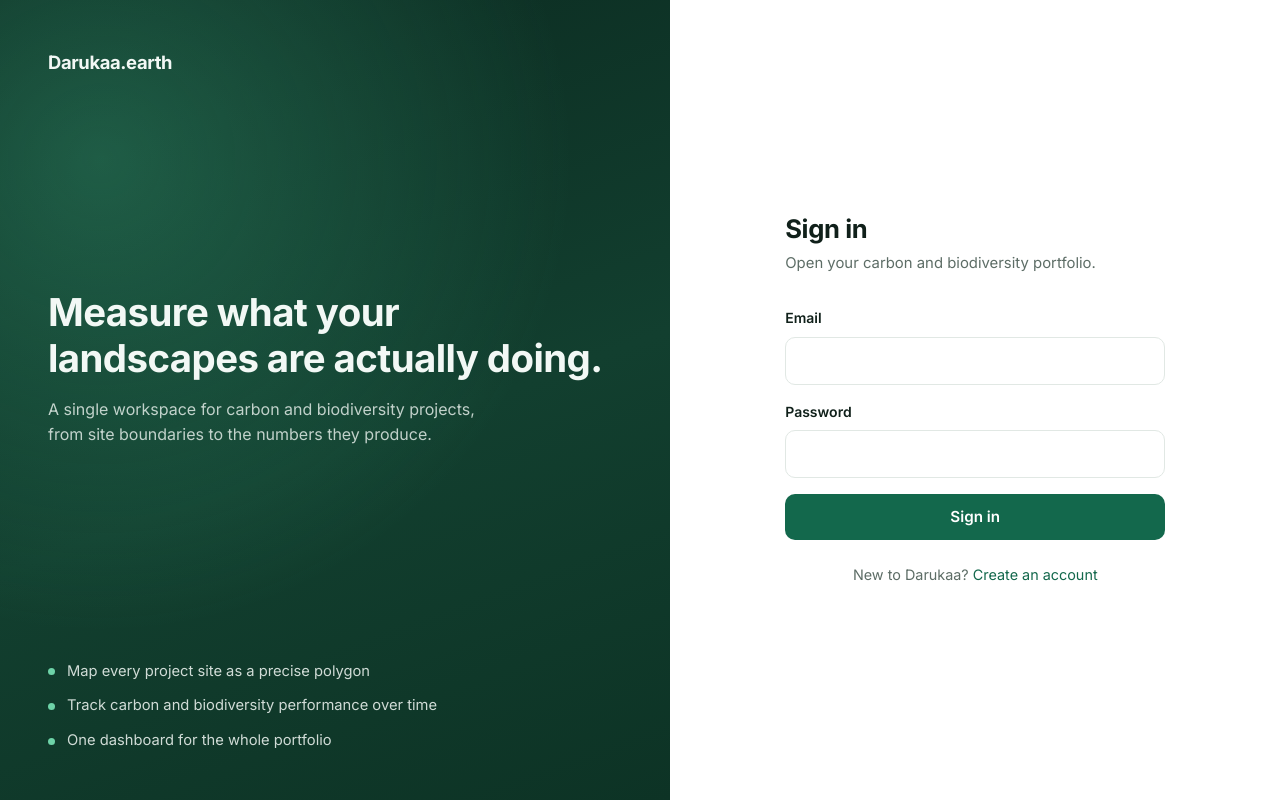
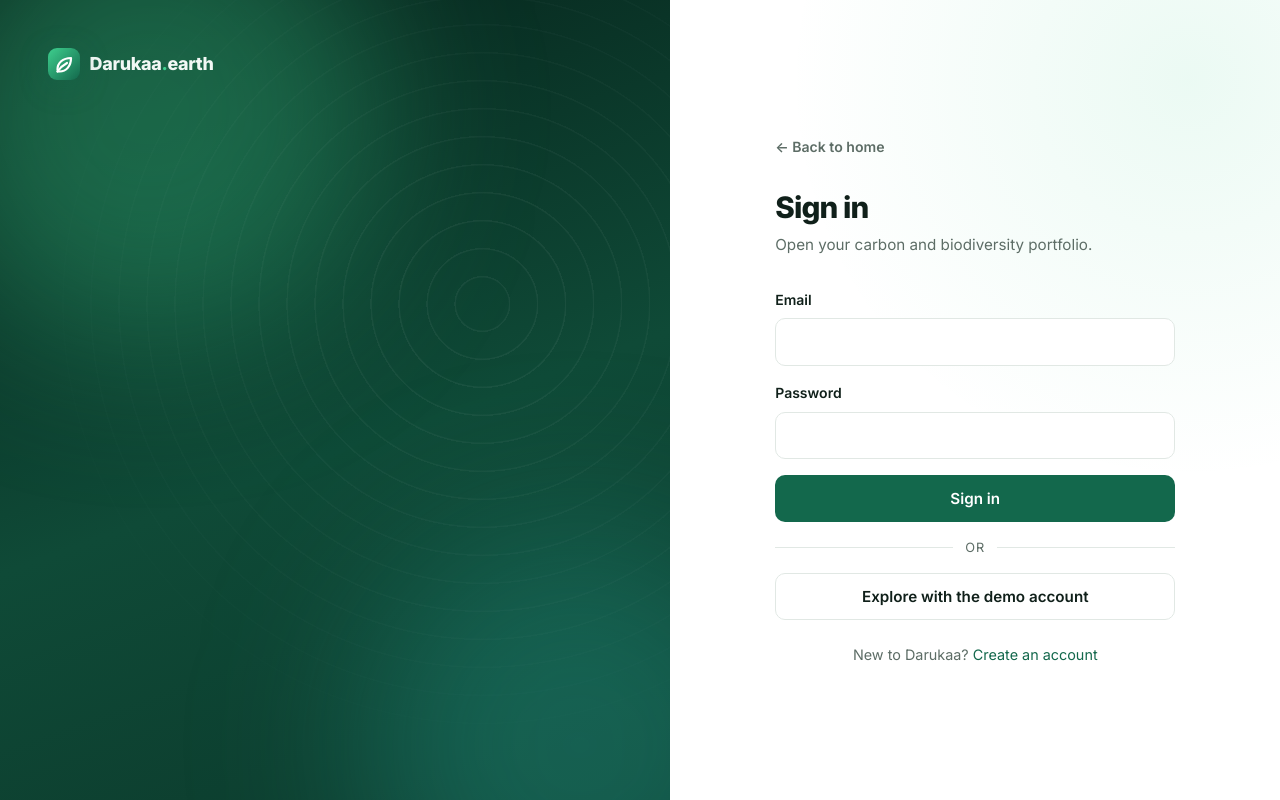
Before and after one commit to mdfaiz04/Geo-Atlas, a React (Vite) app in the folder frontend/: page /login in a window 1280 px wide. Built offline with nearby package versions, Linux system fonts and the light colour scheme; no server answers.

Commit message:
feat(auth): polish sign-in with branding and one-click demo access

```diff
--- a/frontend/src/features/auth/components/AuthForm.css
+++ b/frontend/src/features/auth/components/AuthForm.css
@@ -4,3 +4,21 @@
   flex-direction: column;
   gap: var(--space-4);
 }
+
+.auth-form__divider {
+  display: flex;
+  align-items: center;
+  gap: var(--space-3);
+  color: var(--color-text-muted);
+  font-size: 0.8rem;
+  text-transform: uppercase;
+  letter-spacing: 0.08em;
+}
+
+.auth-form__divider::before,
+.auth-form__divider::after {
+  content: '';
+  flex: 1;
+  height: 1px;
+  background-color: var(--color-border);
+}
--- a/frontend/src/features/auth/components/AuthShell.css
+++ b/frontend/src/features/auth/components/AuthShell.css
@@ -6,32 +6,83 @@
 }
 
 .auth__brand {
+  position: relative;
   display: flex;
   flex-direction: column;
   justify-content: space-between;
   gap: var(--space-7);
+  overflow: hidden;
   padding: var(--space-7);
   color: #f2f8f5;
-  background:
-    radial-gradient(circle at 15% 20%, rgba(63, 174, 131, 0.35), transparent 55%),
-    linear-gradient(160deg, #0b2a20 0%, #123f2f 55%, #0d3325 100%);
+  background: linear-gradient(160deg, #06221a 0%, #0f4a37 55%, #0c3a2c 100%);
 }
 
-.auth__wordmark {
-  font-size: 1.15rem;
-  font-weight: 700;
-  letter-spacing: -0.02em;
+.auth__glow {
+  position: absolute;
+  border-radius: 50%;
+  filter: blur(80px);
+  pointer-events: none;
+  animation: auth-drift 16s ease-in-out infinite alternate;
+}
+
+.auth__glow--one {
+  top: -120px;
+  left: -80px;
+  width: 460px;
+  height: 460px;
+  background: rgba(62, 207, 142, 0.35);
+}
+
+.auth__glow--two {
+  bottom: -140px;
+  right: -100px;
+  width: 420px;
+  height: 420px;
+  background: rgba(43, 179, 163, 0.3);
+  animation-delay: -8s;
+}
+
+.auth__contours {
+  position: absolute;
+  inset: 0;
+  pointer-events: none;
+  background: repeating-radial-gradient(
+    circle at 72% 38%,
+    transparent 0 26px,
+    rgba(255, 255, 255, 0.05) 27px 28px
+  );
+  mask-image: radial-gradient(circle at 72% 38%, #000 10%, transparent 70%);
+}
+
+.auth__logo,
+.auth__story,
+.auth__points {
+  position: relative;
+}
+
+.auth__logo {
+  align-self: flex-start;
+  color: #f2f8f5;
+}
+
+.auth__story {
+  animation: auth-rise 0.9s cubic-bezier(0.2, 0.7, 0.2, 1) both 0.1s;
 }
 
 .auth__headline {
-  font-size: clamp(1.9rem, 3vw, 2.6rem);
-  max-width: 22ch;
+  max-width: 18ch;
+  font-size: clamp(2rem, 3.2vw, 2.9rem);
+  font-weight: 800;
+  line-height: 1.1;
+  letter-spacing: -0.035em;
+  text-wrap: balance;
 }
 
 .auth__lede {
   margin-top: var(--space-4);
   max-width: 44ch;
   color: rgba(242, 248, 245, 0.78);
+  font-size: 1.02rem;
 }
 
 .auth__points {
@@ -40,43 +91,69 @@
   gap: var(--space-3);
   list-style: none;
   padding: 0;
-  font-size: 0.92rem;
-  color: rgba(242, 248, 245, 0.85);
+  font-size: 0.95rem;
+  color: rgba(242, 248, 245, 0.88);
+  animation: auth-rise 0.9s cubic-bezier(0.2, 0.7, 0.2, 1) both 0.3s;
 }
 
-.auth__point::before {
-  content: '';
-  display: inline-block;
-  width: 7px;
-  height: 7px;
-  margin-right: var(--space-3);
+.auth__point {
+  display: flex;
+  align-items: center;
+  gap: var(--space-3);
+}
+
+.auth__check {
+  display: grid;
+  place-items: center;
+  flex-shrink: 0;
+  width: 24px;
+  height: 24px;
   border-radius: 50%;
-  background-color: #6ed3a8;
-  vertical-align: middle;
+  background: rgba(62, 207, 142, 0.2);
+  color: #7ee8bd;
 }
 
 .auth__panel {
+  position: relative;
   display: flex;
   align-items: center;
   justify-content: center;
   padding: var(--space-6);
-  background-color: var(--color-surface);
+  background:
+    radial-gradient(circle at 85% 10%, rgba(62, 207, 142, 0.1), transparent 45%),
+    var(--color-surface);
 }
 
 .auth__form {
   width: 100%;
-  max-width: 380px;
+  max-width: 400px;
+  animation: auth-rise 0.8s cubic-bezier(0.2, 0.7, 0.2, 1) both 0.15s;
+}
+
+.auth__back {
+  display: inline-block;
+  margin-bottom: var(--space-6);
+  color: var(--color-text-muted);
+  font-size: 0.88rem;
+  font-weight: 600;
+}
+
+.auth__back:hover {
+  color: var(--color-primary);
+  text-decoration: none;
 }
 
 .auth__title {
-  font-size: 1.6rem;
+  font-size: 1.85rem;
+  font-weight: 800;
+  letter-spacing: -0.03em;
 }
 
 .auth__subtitle {
   margin-top: var(--space-2);
   margin-bottom: var(--space-6);
   color: var(--color-text-muted);
-  font-size: 0.93rem;
+  font-size: 0.95rem;
 }
 
 .auth__switch {
@@ -84,6 +161,26 @@
   font-size: 0.9rem;
   color: var(--color-text-muted);
   text-align: center;
+}
+
+@keyframes auth-drift {
+  from {
+    transform: translate3d(0, 0, 0) scale(1);
+  }
+  to {
+    transform: translate3d(40px, 30px, 0) scale(1.1);
+  }
+}
+
+@keyframes auth-rise {
+  from {
+    opacity: 0;
+    transform: translateY(16px);
+  }
+  to {
+    opacity: 1;
+    transform: none;
+  }
 }
 
 @media (max-width: 900px) {
@@ -95,3 +192,11 @@
     display: none;
   }
 }
+
+@media (prefers-reduced-motion: reduce) {
+  .auth *,
+  .auth *::before,
+  .auth *::after {
+    animation: none !important;
+  }
+}
--- a/frontend/src/features/auth/components/AuthShell.tsx
+++ b/frontend/src/features/auth/components/AuthShell.tsx
@@ -1,5 +1,7 @@
 // Two-column frame that wraps the sign-in and sign-up forms.
 import type { ReactNode } from 'react';
+import { Link } from 'react-router-dom';
+import { BrandMark } from '@/shared/ui/BrandMark';
 import '@/features/auth/components/AuthShell.css';
 
 interface AuthShellProps {
@@ -19,8 +21,13 @@
   return (
     <div className="auth">
       <aside className="auth__brand">
-        <span className="auth__wordmark">Darukaa.earth</span>
-        <div>
+        <span className="auth__glow auth__glow--one" aria-hidden="true" />
+        <span className="auth__glow auth__glow--two" aria-hidden="true" />
+        <span className="auth__contours" aria-hidden="true" />
+        <Link className="auth__logo" to="/" aria-label="Darukaa.earth home">
+          <BrandMark />
+        </Link>
+        <div className="auth__story">
           <h1 className="auth__headline">Measure what your landscapes are actually doing.</h1>
           <p className="auth__lede">
             A single workspace for carbon and biodiversity projects, from site boundaries to the
@@ -30,6 +37,20 @@
         <ul className="auth__points">
           {HIGHLIGHTS.map((highlight) => (
             <li className="auth__point" key={highlight}>
+              <span className="auth__check" aria-hidden="true">
+                <svg
+                  width="13"
+                  height="13"
+                  viewBox="0 0 24 24"
+                  fill="none"
+                  stroke="currentColor"
+                  strokeWidth="3"
+                  strokeLinecap="round"
+                  strokeLinejoin="round"
+                >
+                  <path d="M5 12l5 5L20 7" />
+                </svg>
+              </span>
               {highlight}
             </li>
           ))}
@@ -37,6 +58,9 @@
       </aside>
       <main className="auth__panel">
         <div className="auth__form">
+          <Link className="auth__back" to="/">
+            ← Back to home
+          </Link>
           <h2 className="auth__title">{title}</h2>
           <p className="auth__subtitle">{subtitle}</p>
           {children}
--- a/frontend/src/features/auth/components/LoginForm.tsx
+++ b/frontend/src/features/auth/components/LoginForm.tsx
@@ -1,13 +1,17 @@
-// Collects credentials and starts a session.
+// Collects credentials and starts a session, with a one-click demo sign-in.
 import { useState } from 'react';
 import type { FormEvent } from 'react';
 import { useNavigate } from 'react-router-dom';
 import { useAuth } from '@/features/auth/hooks/useAuth';
+import type { LoginPayload } from '@/features/auth/types';
 import { ApiError } from '@/shared/api/httpClient';
+import { DEMO_ACCOUNT } from '@/shared/config/demoAccount';
 import { Alert } from '@/shared/ui/Alert';
 import { Button } from '@/shared/ui/Button';
 import { Input } from '@/shared/ui/Input';
 import '@/features/auth/components/AuthForm.css';
+
+type Pending = 'credentials' | 'demo' | null;
 
 export function LoginForm() {
   const { signIn } = useAuth();
@@ -15,24 +19,31 @@
   const [email, setEmail] = useState('');
   const [password, setPassword] = useState('');
   const [error, setError] = useState<string | null>(null);
-  const [submitting, setSubmitting] = useState(false);
+  const [pending, setPending] = useState<Pending>(null);
 
-  async function handleSubmit(event: FormEvent<HTMLFormElement>): Promise<void> {
-    event.preventDefault();
+  async function signInWith(
+    credentials: LoginPayload,
+    source: Exclude<Pending, null>,
+  ): Promise<void> {
     setError(null);
-    setSubmitting(true);
+    setPending(source);
     try {
-      await signIn({ email, password });
+      await signIn(credentials);
       navigate('/dashboard', { replace: true });
     } catch (caught) {
       setError(caught instanceof ApiError ? caught.message : 'Unable to reach the server');
     } finally {
-      setSubmitting(false);
+      setPending(null);
     }
   }
 
+  function handleSubmit(event: FormEvent<HTMLFormElement>): void {
+    event.preventDefault();
+    void signInWith({ email, password }, 'credentials');
+  }
+
   return (
-    <form className="auth-form" onSubmit={(event) => void handleSubmit(event)} noValidate>
+    <form className="auth-form" onSubmit={handleSubmit} noValidate>
       {error === null ? null : <Alert tone="error">{error}</Alert>}
       <Input
         label="Email"
@@ -52,8 +63,26 @@
         value={password}
         onChange={(event) => setPassword(event.target.value)}
       />
-      <Button type="submit" fullWidth loading={submitting}>
+      <Button
+        type="submit"
+        fullWidth
+        loading={pending === 'credentials'}
+        disabled={pending !== null}
+      >
         Sign in
+      </Button>
+      <div className="auth-form__divider">
+        <span>or</span>
+      </div>
+      <Button
+        type="button"
+        variant="secondary"
+        fullWidth
+        loading={pending === 'demo'}
+        disabled={pending !== null}
+        onClick={() => void signInWith(DEMO_ACCOUNT, 'demo')}
+      >
+        Explore with the demo account
       </Button>
     </form>
   );
--- /dev/null
+++ b/frontend/src/shared/config/demoAccount.ts
@@ -0,0 +1,5 @@
+// The public demo account that reviewers can sign in with in one click.
+export const DEMO_ACCOUNT = {
+  email: 'demo@darukaa.earth',
+  password: 'DarukaaDemo2026',
+};
```
Also changed, not shown: 2 other files (tests, documents, lock files or other folders).
